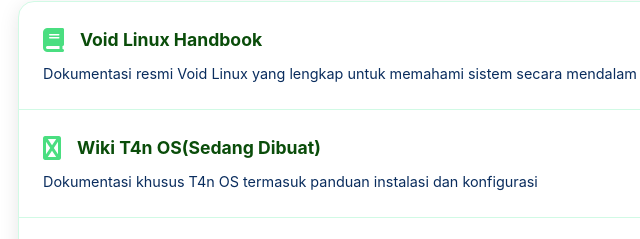
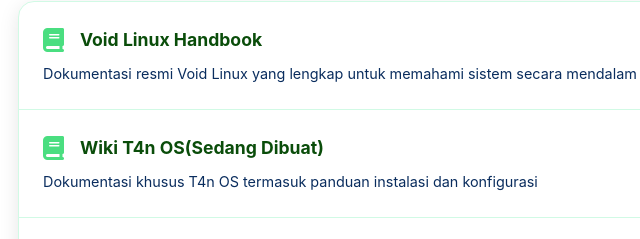
Before and after one commit to t4ngh0st/T4n-OS, a plain HTML site: page index.html in a window 1280 px wide. Shown: the part 2153-2392 px from the top of the page, 222-862 px from the left. Drawn offline with Linux system fonts and the light colour scheme.

Commit message:
Update index.html

```diff
--- a/index.html
+++ b/index.html
@@ -1261,7 +1261,7 @@
                 </div>
                 <div class="docs-list-item">
                     <div>
-                        <h3><i class="fas fa-wikipedia-w"></i> Wiki T4n OS(Sedang Dibuat)</h3>
+                        <h3><i class="fas fa-book"></i> Wiki T4n OS(Sedang Dibuat)</h3>
                         <p>Dokumentasi khusus T4n OS termasuk panduan instalasi dan konfigurasi</p>
                     </div>
                     <a href="#" class="docs-link">
```
